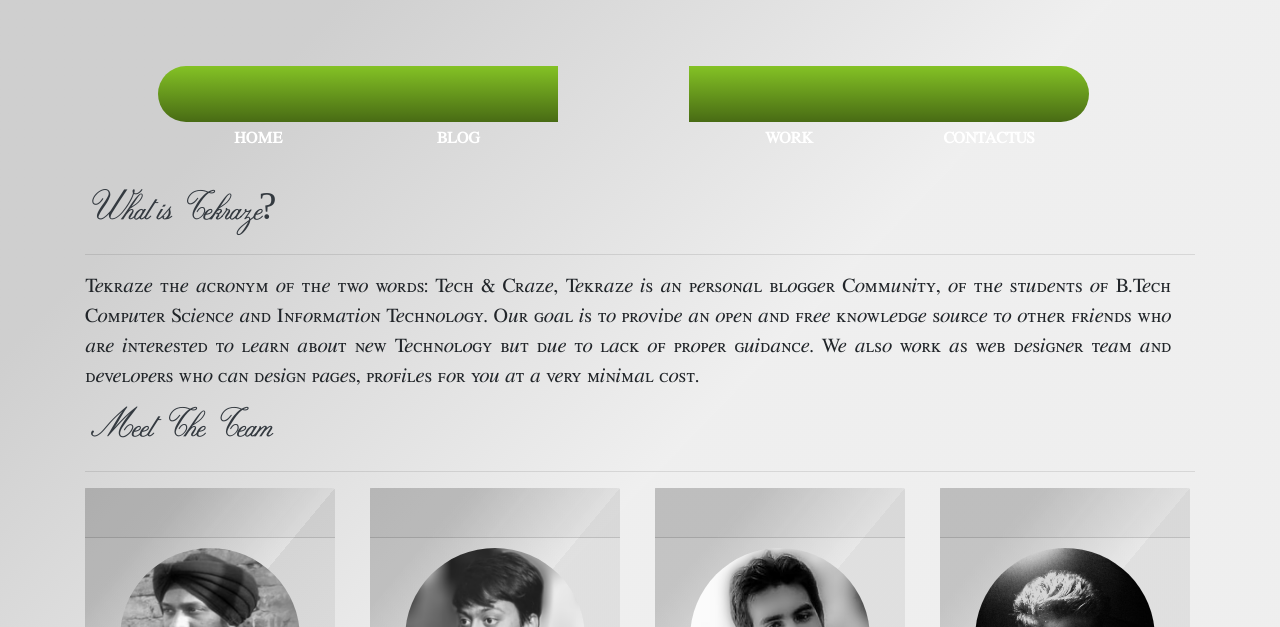
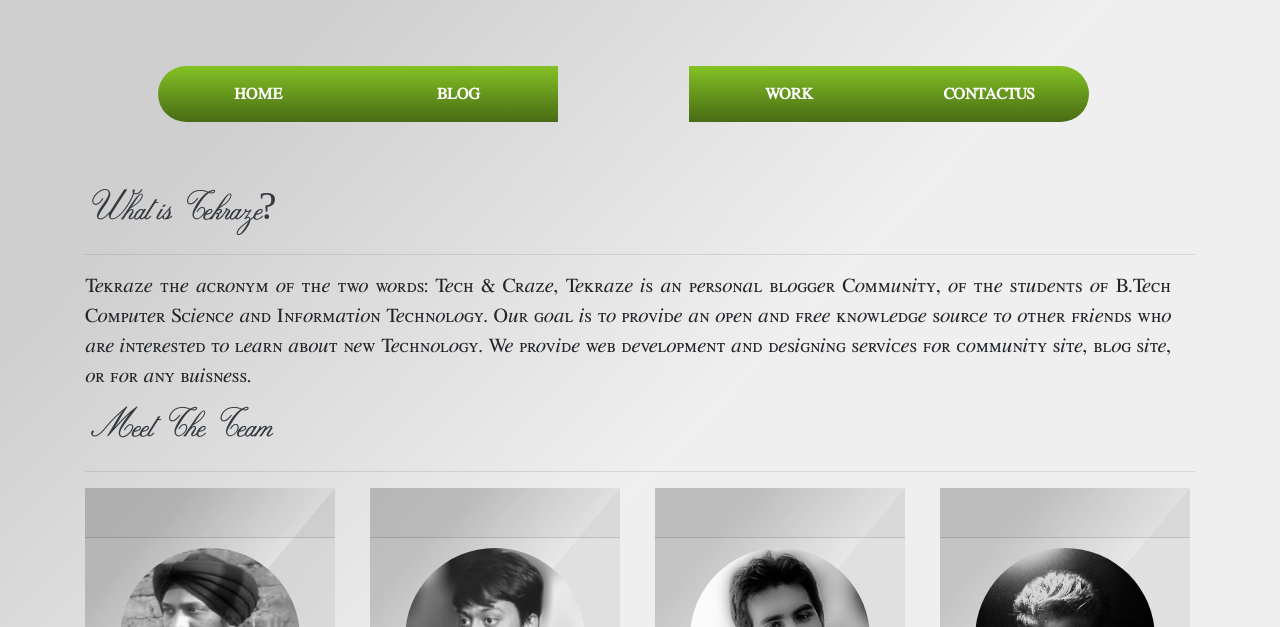
Before and after one commit to iamrgaurav/tekraze-profile-page, a plain HTML site: page index.html in a window 1280 px wide. Shown: the part 173-800 px from the top of the page. Drawn offline with Linux system fonts and the light colour scheme; some packages are replaced by stand-ins of ours; files whose address does not match are found by name.

Commit message:
"line-height added"

```diff
--- a/css/style.css
+++ b/css/style.css
@@ -283,7 +283,7 @@
   background: var(--trDarkGreen);
 }
 .rg-navbar ul li.rg-nav-item-group >ul > li.rg-nav-item>a{
-  padding: 30% 0;
+  line-height: 3.5em;
   width:100%;
   height:100%;
 }
@@ -348,13 +348,13 @@
 }
 .front-face
 {
-  display: flex;
-  flex-direction: column;
+    display: flex;
+    flex-direction: column;
 	position:absolute;
 	width:100%;
 	height:100%;
 	backface-visibility:hidden;
-  -webkit-backface-visibility: hidden;
+    -webkit-backface-visibility: hidden;
 	color:#333;
 	text-align:center;
 	background-color: rgba(192,192,192,0.8);
--- a/index.html
+++ b/index.html
@@ -129,7 +129,8 @@
               </div>
               <hr />
               <div class = "rg-content mr-lg-4">
-                <p class = "lead text-justify">Tekraze the acronym of the two words: Tech &amp; Craze, Tekraze is an personal blogger Community, of the students of B.Tech Computer Science and Information Technology. Our goal is to provide an open and free knowledge source to other friends who are interested to learn about new Technology but due to lack of proper guidance. We also work as web designer team and developers who can design pages, profiles for you at a very minimal cost.</p>
+                <p class = "lead text-justify">Tekraze the acronym of the two words: Tech &amp; Craze, Tekraze is an personal blogger Community, of the students of B.Tech Computer Science and Information Technology. Our goal is to provide an open and free knowledge source to other friends who are interested to learn about new Technology. We provide web development and designing services for community site, blog site, or for any buisness.
+              </p>
               </div>
             </div>
           </div>
```
